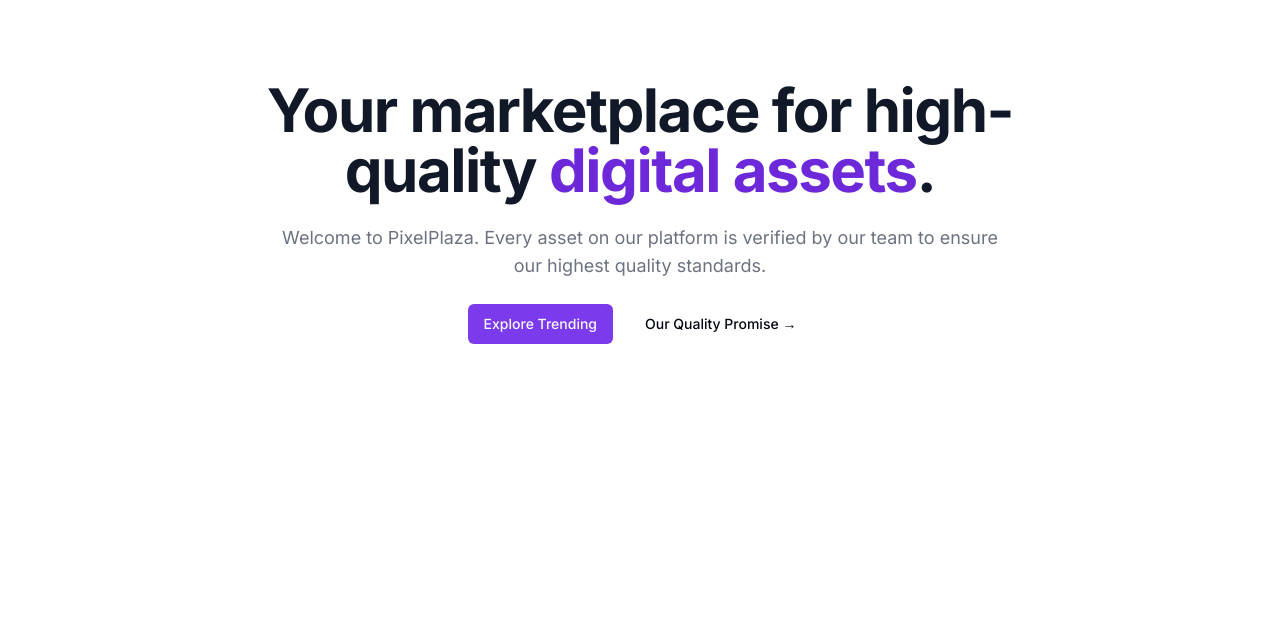
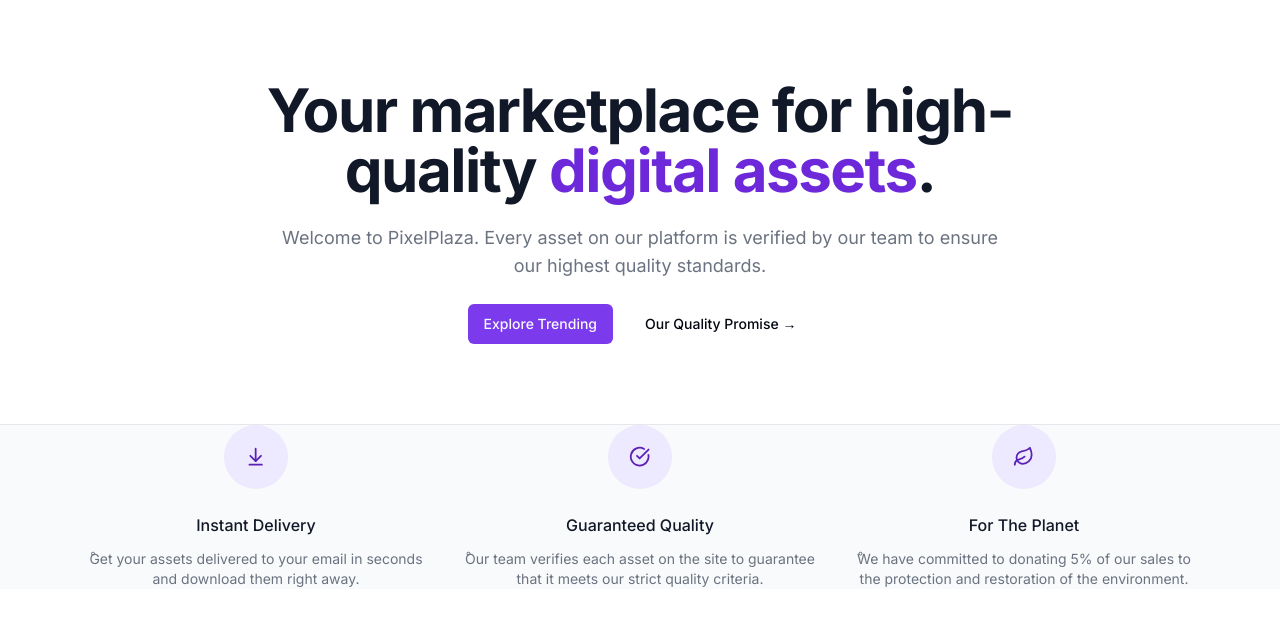
Before and after one commit to MahmoudZakarya/pixelplaza, a Next.js app: page / in a window 1280 px wide. Shown: the top 626 px of the page. Built offline with nearby package versions, Linux system fonts and the light colour scheme.

Commit message:
perks done

```diff
--- a/src/app/page.tsx
+++ b/src/app/page.tsx
@@ -1,8 +1,36 @@
 import MaxWidthWrapper from "@/components/MaxWidthWrapper";
 import { Button, buttonVariants } from "@/components/ui/button";
+import { ArrowDownToLine, CheckCircle, Leaf } from "lucide-react";
 import Link from "next/link";
+
+
+const perks = [
+  {
+    name: "Instant Delivery",
+    icon: ArrowDownToLine,
+    description: "ْGet your assets delivered to your email in seconds and download them right away.",
+
+  },
+  {
+    name: "Guaranteed Quality",
+    icon: CheckCircle,
+    description: "ْOur team verifies each asset on the site to guarantee that it meets our strict quality criteria.",
+
+  },
+  {
+    name: "For The Planet",
+    icon: Leaf,
+    description: "ْWe have committed to donating 5% of our sales to the protection and restoration of the environment.",
+
+  },
+]
+
+
 export default function Home() {
-  return ( <MaxWidthWrapper>
+  return (
+    <>
+
+    <MaxWidthWrapper>
 
     <div className="py-20 mx-auto text-center flex flex-col items-center max-w-3xl">
       <h1 className="text-4xl font-bold tracking-tight text-gray-900 sm:text-6xl">
@@ -17,6 +45,34 @@
         <Button variant="ghost">Our Quality Promise &rarr;</Button>
       </div>
     </div>
+
+    {/* TODO: List products */}
   </MaxWidthWrapper>
+    <section className="border-t border-gray-200 bg-gray-50">
+      <MaxWidthWrapper className="py=20">
+
+        <div className="grid grid-cols-1 gap-y-12 sm:grid-cols-2 sm:gap-x-6 lg:grid-cols-3 lg:gap-x-8 lg:gap-y-0 ">
+          {perks.map((perk)=> (
+            <div key={perk.name} className="text-center md:flex md:items-start md:text-left lg:block lg:text-center">
+              <div className="md:flex-shrink-0 flex justify-center">
+                <div className="h-16 w-16 flex items-center justify-center rounded-full bg-violet-100 text-violet-800">
+                  {<perk.icon className="w-1/3 h-1/3" />}
+                </div>
+              </div>
+
+              <div className="mt-6 md:ml-4 md:mt-0 lg:mt-6 lg:ml-0">
+                <h3 className="text-base font-medium text-gray-900">
+                  {perk.name}
+                </h3>
+                <p className="mt-3 text-sm text-muted-foreground ">
+                  {perk.description}
+                </p>
+              </div>
+            </div>
+          ))}
+        </div>
+      </MaxWidthWrapper>
+    </section>
+  </>
   )
 }
```
